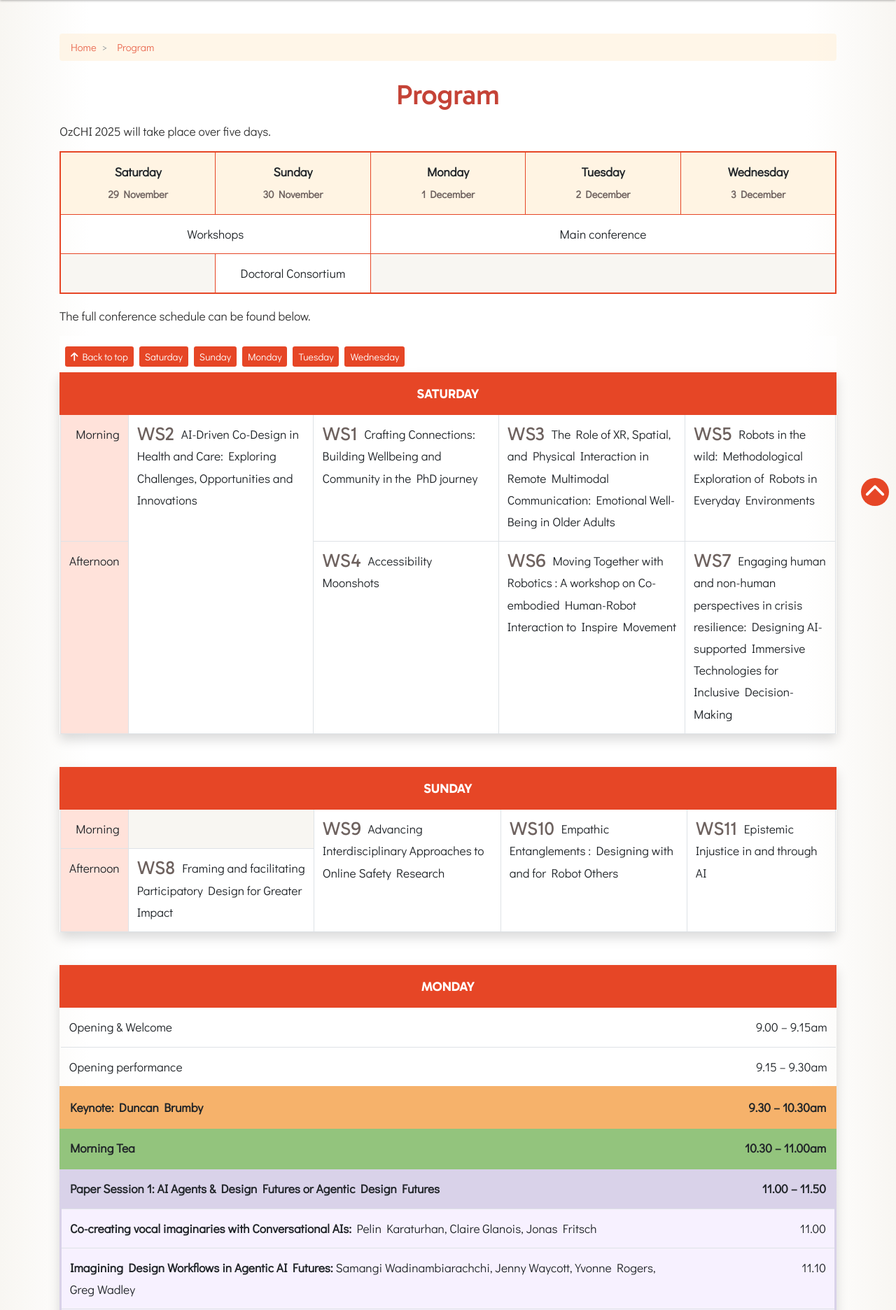
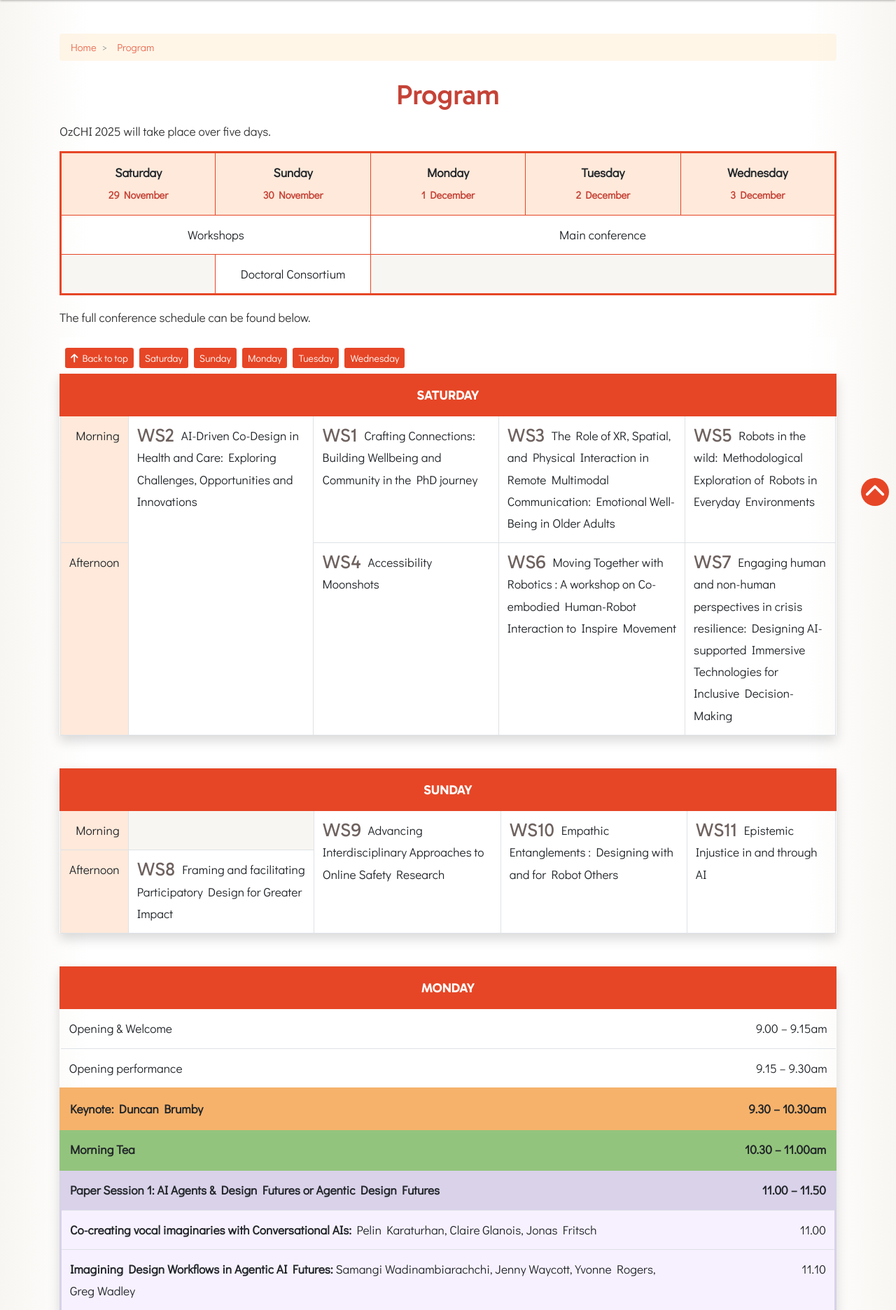
Before and after one commit to circlejourney/ozchi2025, a PHP site: page /program.php in a window 1280 px wide. Shown: the part 67-1939 px from the top of the page at 70% size. Run offline with PHP 8.4, Linux system fonts and the light colour scheme.

Commit message:
Improve program styling

```diff
--- a/html/program-header.html
+++ b/html/program-header.html
@@ -131,7 +131,7 @@
 <h1>Program</h1>
 <p>OzCHI 2025 will take place over five days.</p>
 
-<table class="table text-center">
+<table class="table text-center border-faded" style="border-width: 3px">
     <colgroup>
         <col style="width: 20%">
         <col style="width: 20%">
@@ -141,21 +141,21 @@
     </colgroup>
     <thead>
         <tr>
-            <th class="bg-light border-accent">Saturday
+            <th class="bg-faded border-accent">Saturday
                 <br>
-                <span class="medium text-muted">29 November</span>
+                <span class="medium text-accent">29 November</span>
             </th>
-            <th class="bg-light border-accent">Sunday<br>
-                <span class="medium text-muted">30 November</span>
+            <th class="bg-faded border-accent">Sunday<br>
+                <span class="medium text-accent">30 November</span>
             </th>
-            <th class="bg-light border-accent">Monday<br>
-                <span class="medium text-muted">1 December</span>
+            <th class="bg-faded border-accent">Monday<br>
+                <span class="medium text-accent">1 December</span>
             </th>
-            <th class="bg-light border-accent">Tuesday<br>
-                <span class="medium text-muted">2 December</span>
+            <th class="bg-faded border-accent">Tuesday<br>
+                <span class="medium text-accent">2 December</span>
             </th>
-            <th class="bg-light border-accent">Wednesday<br>
-                <span class="medium text-muted">3 December</span>
+            <th class="bg-faded border-accent">Wednesday<br>
+                <span class="medium text-accent">3 December</span>
             </th>
         </tr>
     </thead>
--- a/static/css/ozchi2025.css
+++ b/static/css/ozchi2025.css
@@ -2,7 +2,7 @@
     --bg-col: white;
     --text-col: #333;
     --muted-col: #6e625f;
-    --faded-col: #ffe2da;
+    --faded-col: #ffe9da;
     --light-col: #dee2e6;
     --accent-text-col: #c54337;
     --accent-col: #E64626;
@@ -54,6 +54,10 @@
 
 .bg-light {
     background-color: var(--light-nav-col) !important;
+}
+
+.bg-faded {
+    background-color: var(--faded-col);
 }
 
 .border-light {
@@ -224,6 +228,10 @@ nav .dropdown-item:hover {
     color: var(--muted-col) !important;
 }
 
+.text-accent {
+    color: var(--accent-text-col);
+}
+
 /* Main */
 
 body {
```
